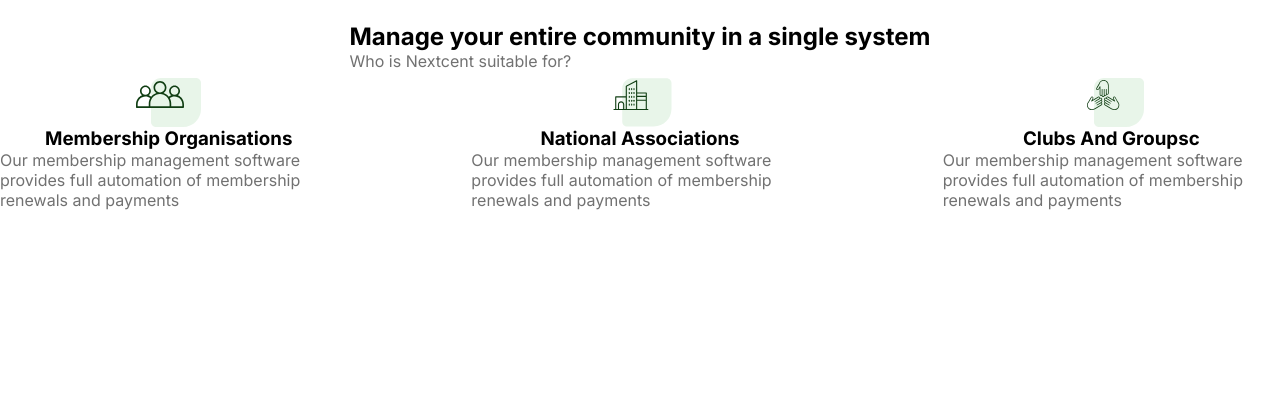
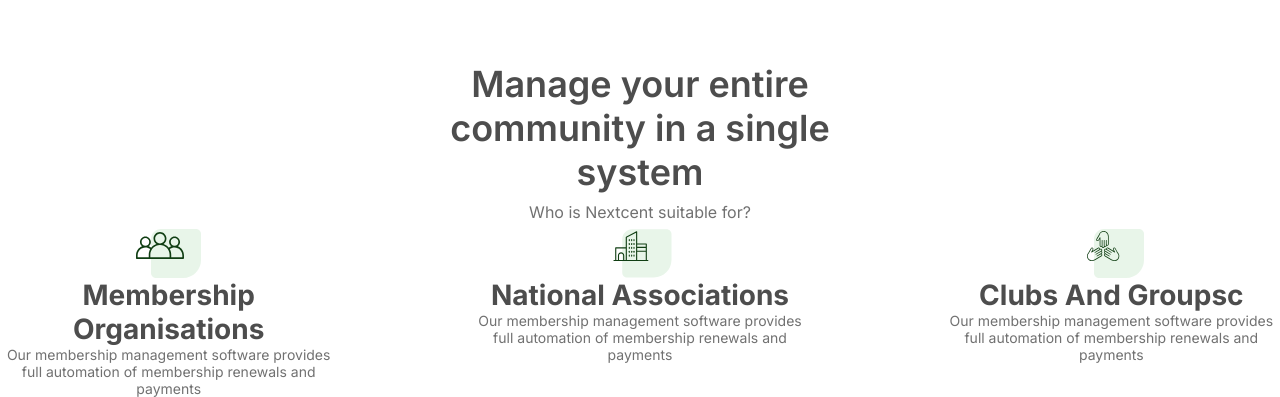
Before and after one commit to guimanso/front-projects, a plain HTML site: page index.html in a window 1280 px wide. Shown: the part 887-1284 px from the top of the page. Before the commit the page ends 1097 px from the top, so only its background shows below. Drawn offline with Linux system fonts and the light colour scheme.

Commit message:
style: text-community finalizado

```diff
--- a/index.html
+++ b/index.html
@@ -69,7 +69,7 @@
     </main>
     <section class="community-content">
       <div class="text-community">
-        <h2>Manage your entire community <span>in a single system</span></h2>
+        <h2>Manage your entire community in a single system</h2>
         <p>Who is Nextcent suitable for?</p>
       </div>
       <div class="group-card-community">
--- a/src/assets/css/style.css
+++ b/src/assets/css/style.css
@@ -151,6 +151,43 @@ p{
     gap: 134px;
 }
 
+.text-community{
+    display: flex;
+    flex-direction: column;
+    margin-top: 40px;
+    padding-left: 32%;
+    padding-right: 32%;
+    width: 100%;
+    text-align: center;
+    gap: 8px;
+}
+
+.text-community > h2{
+    font-size: 36px;
+    font-weight: 600;
+    color: #4D4D4D;
+    text-align: center;
+}
+
+.card{
+
+}
+
+.body-card > p{
+    text-align: center;
+    font-size: 14px;
+    color: #717171;
+}
+
+.header-card > h3 {
+
+    text-align: center;
+    font-size: 28px;
+    color: #4D4D4D;
+    font-weight: bold;
+}
+
+
 .card, .header-card, .body-card{
     display: flex;
     flex-direction: column;
@@ -161,3 +198,10 @@ p{
     width: 65px;
     height: 56px;
 }
+
+/* Card
+p: 14px
+h3: bold 28px
+box-shadown: x-0 y-2 blur-4 color: #ABBED1 20%
+border-radius: 8px;
+*/
```
